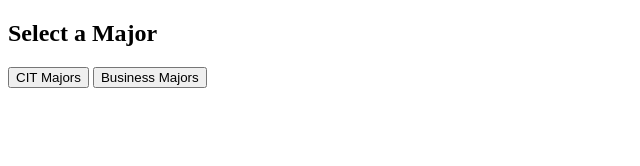
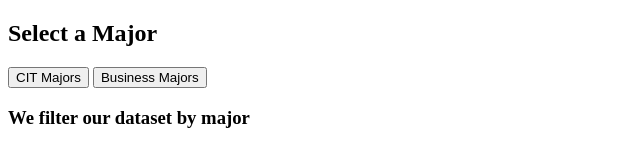
Before and after one commit to parfaitmutoba17-hub/parfaitmutoba17-hub.github.io, a plain HTML site: page index.html in a window 1280 px wide. Shown: the whole page, without its empty margins (0-640 px from the left). Drawn offline with nearby package versions, Linux system fonts and the light colour scheme.

Commit message:
Update index.html

```diff
--- a/index.html
+++ b/index.html
@@ -15,7 +15,9 @@
 
     <button type="button" onClick="getData('BUS')">Business Majors</button>
 
-    <div id="studentTable"></div>
+    <h3>We filter our dataset by major</h3>
+
+<div id="studentTable"></div>
 
     <!-- Handlebars template -->
 
```
